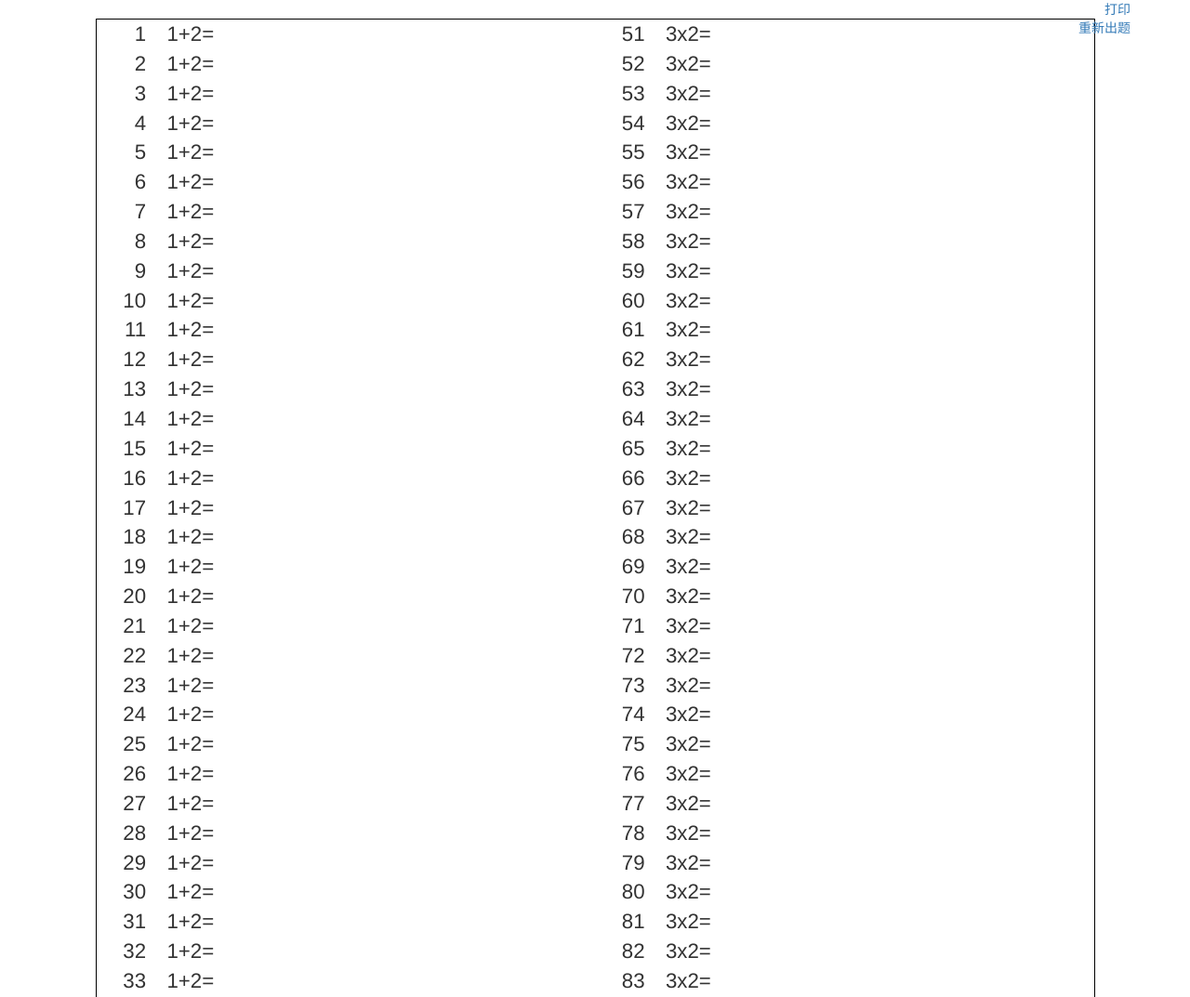
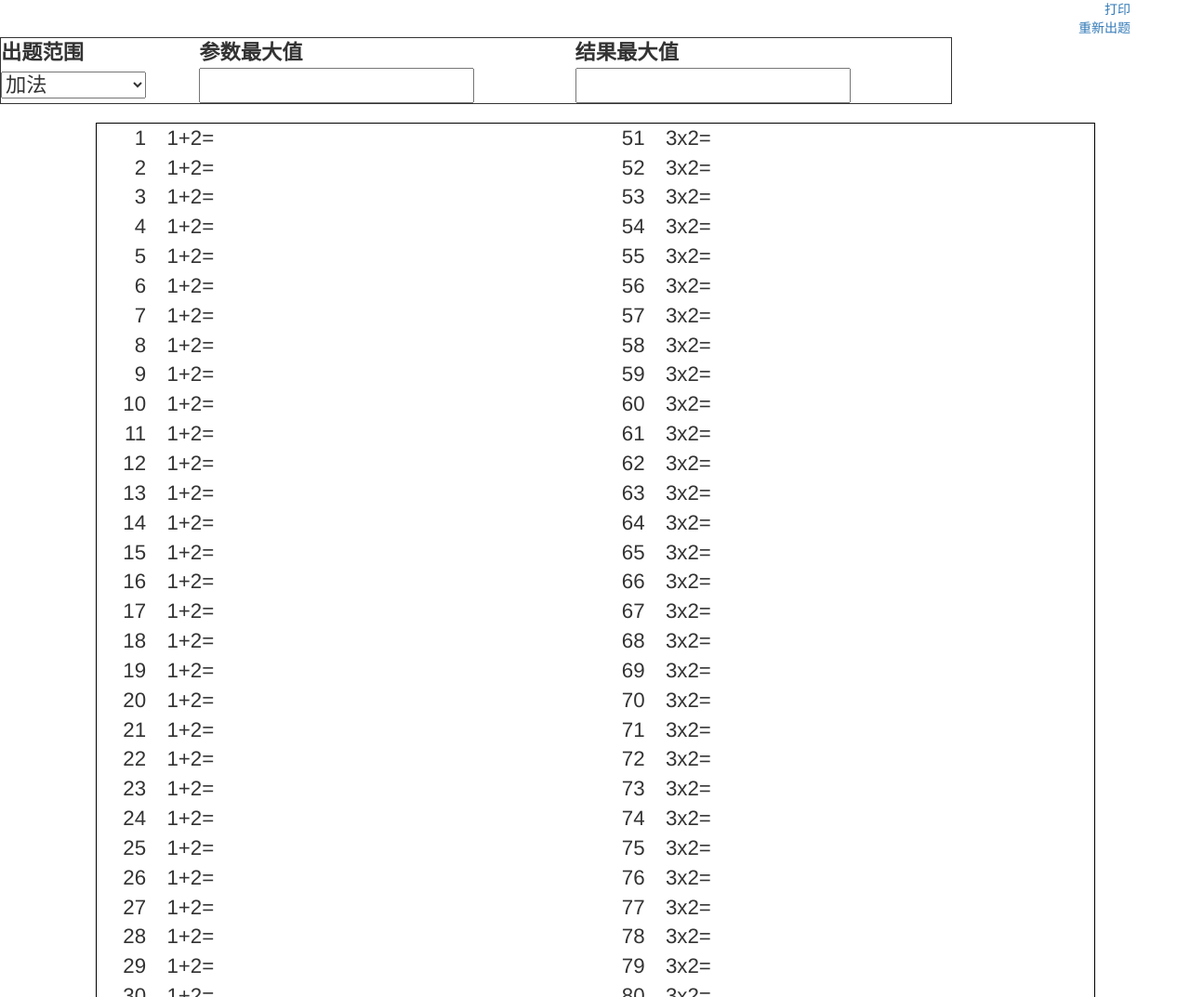
Before and after one commit to RobinBrossard/Primary-school-online-test-bank, a Spring Boot app: page /study.html in a window 1280 px wide. Shown: the top 1073 px of the page at 93% size. Run offline with Spring Boot 4, Linux system fonts and the light colour scheme.

Commit message:
增加数学题页面          1. 打印格式调整          2. 前后台通讯添加中 //Todo          3. 增加出题参数页面

```diff
--- a/src/main/resources/static/study.html
+++ b/src/main/resources/static/study.html
@@ -62,9 +62,10 @@
         width: 45%;
         padding-left: 1em;
     }
-    .tdn{
+
+    .tdn {
         width: 5%;
-        text-align:right;
+        text-align: right;
     }
 
     @media print {
@@ -78,26 +79,48 @@
 </style>
 <body>
 <a class="print" href="javascript:;" onclick="preview();">打印</a><br/>
-<a class="print" href="javascript:;" onclick="redoexam();">重新出题</a>
+<a class="print" href="javascript:;" onclick="redoexam('hi world');">重新出题</a> <br/>
+<table style="border: 1px solid;width: 80%;align:right">
+    <tr>
+        <th>出题范围</th>
+        <th>参数最大值</th>
+        <th>结果最大值</th>
+    </tr>
+    <tr>
+
+        <td><select>
+            <option value="jiafa">加法</option>
+            <option value="jianfa">减法</option>
+            <option value="chengfa">乘法</option>
+            <option value="chufa">除法</option>
+            <option value="jiajian">加减法</option>
+            <option value="chengchu">乘除法</option>
+            <option value="sizehunhe">四则混合计算</option>
+        </select></td>
+        <td><input id="maxnum"/></td>
+        <td><input id="maxresult"/></td>
+    </tr>
+
+</table>
+<br/>
 
 <!--startprint-->
-
 <div class="container a4-endwise" id="test">
     <table id="examOne">
         <script>
             var text = "";
-            var q1="1+2=";
-            var q2="3x2=";
+            var q1 = "1+2=";
+            var q2 = "3x2=";
             for (i = 0; i < 50; i++) {
-                var j,k=0;
-                j=i+1;
-                k=i+50+1;
-                text += "<tr>"+"<td class='tdn'>"+j+"</td>"
-                    +"<td class='tdq'>"+q1+"</td>"
-                    +"<td class='tdn'>"+k+"</td>"
-                    +"<td class='tdq'>"+q2+"</td>"+"</tr>";
+                var j, k = 0;
+                j = i + 1;
+                k = i + 50 + 1;
+                text += "<tr>" + "<td class='tdn'>" + j + "</td>"
+                    + "<td class='tdq'>" + q1 + "</td>"
+                    + "<td class='tdn'>" + k + "</td>"
+                    + "<td class='tdq'>" + q2 + "</td>" + "</tr>";
             }
-            document.getElementById("examOne").innerHTML=text;
+            document.getElementById("examOne").innerHTML = text;
         </script>
 
     </table>
@@ -107,18 +130,18 @@
     <table id="examTwo">
         <script>
             var text = "";
-            var q1="1+2=";
-            var q2="3x2=";
+            var q1 = "1+2=";
+            var q2 = "3x2=";
             for (i = 0; i < 50; i++) {
-                var j,k=0;
-                j=i+1;
-                k=i+50+1;
-                text += "<tr>"+"<td class='tdn'>"+j+"</td>"
-                    +"<td class='tdq'>"+q1+"</td>"
-                    +"<td class='tdn'>"+k+"</td>"
-                    +"<td class='tdq'>"+q2+"</td>"+"</tr>";
+                var j, k = 0;
+                j = i + 1;
+                k = i + 50 + 1;
+                text += "<tr>" + "<td class='tdn'>" + j + "</td>"
+                    + "<td class='tdq'>" + q1 + "</td>"
+                    + "<td class='tdn'>" + k + "</td>"
+                    + "<td class='tdq'>" + q2 + "</td>" + "</tr>";
             }
-            document.getElementById("examTwo").innerHTML=text;
+            document.getElementById("examTwo").innerHTML = text;
         </script>
     </table>
 </div>
@@ -134,8 +157,15 @@
      * [打印]
      * @return {[type]} [description]
      */
-    function redoexam() {
-        window.document.title="redoExam";
+    function redoexam(tablename) {
+        window.document.title = tablename;
+    }
+
+    function getOneQst() { //出一道数学题
+
+
+        return "";
+
     }
 
     function preview() {
@@ -145,16 +175,18 @@
         prnhtml = bdhtml.substring(bdhtml.indexOf(sprnstr) + 18); //从开始代码向后取html
         prnhtml = prnhtml.substring(0, prnhtml.indexOf(eprnstr));//从结束代码向前取html
         window.document.body.innerHTML = prnhtml;
-        //打印之前设置IE打印时不打印页眉 、页脚
+
+        //打印之前设置IE打印时不打印页眉 、页脚，其他浏览器不起作用
         if (!!window.ActiveXObject || "ActiveXObject" in window) {
             remove_ie_header_and_footer();
         }
+
 
         window.print();
         window.document.body.innerHTML = bdhtml;
     }
 
-    //打印之前设置IE打印时不打印页眉 、页脚
+    //打印之前设置IE打印时不打印页眉 、页脚，其他浏览器不起作用
     function remove_ie_header_and_footer() {
         alert("hi");
         var hkey_root, hkey_path, hkey_key;
```
